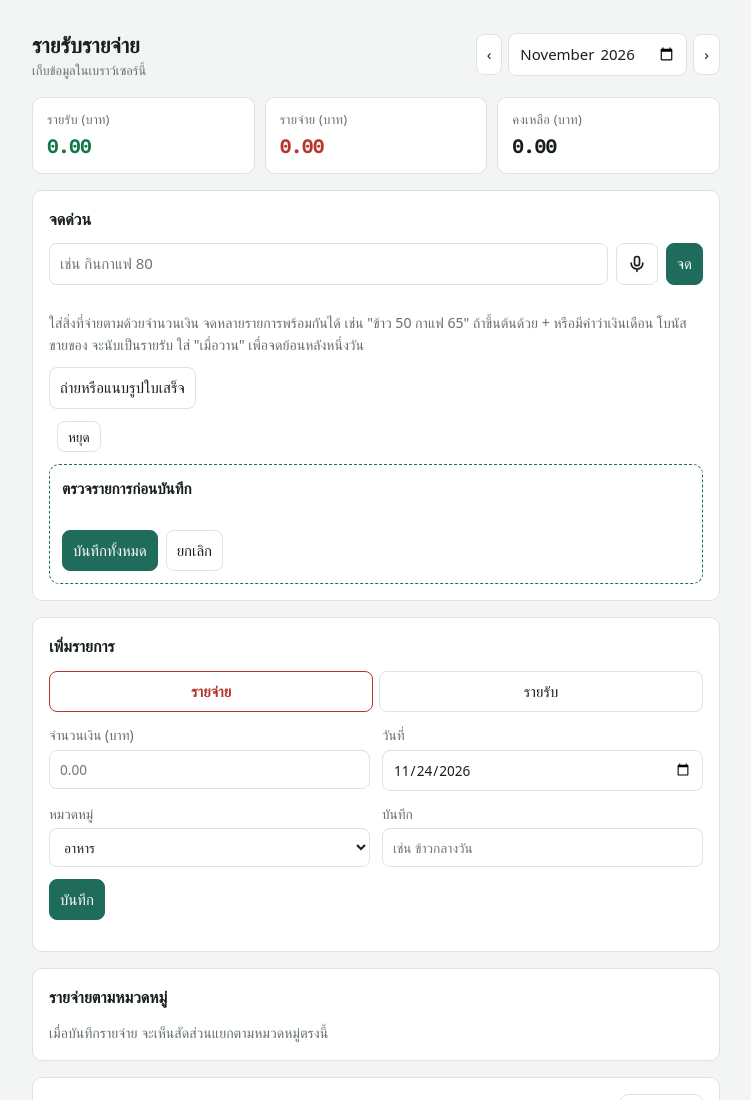
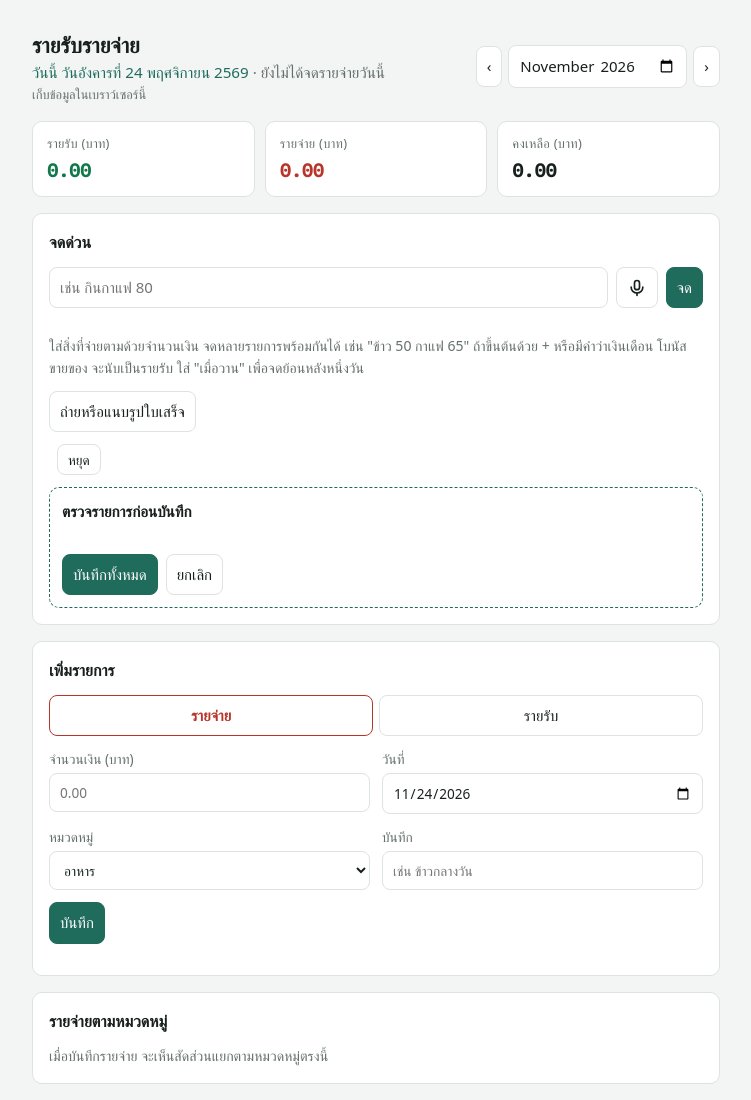
Before and after one commit to Pakornsudlor/PAKORN, a plain HTML site: page artifact/expense-tracker.html in a window 1280 px wide. Shown: the top 1100 px of the page, without its empty margins (264-1015 px from the left). Drawn offline with Linux system fonts and the light colour scheme; a web font is replaced by a local one.

Commit message:
Show today's date and today's spending in the header
Co-Authored-By: Claude Opus 5.5 <noreply@anthropic.com>
Claude-Session: https://claude.ai/code/session_01EQzzvDYJUx1irJC4SwoE6E

```diff
--- a/artifact/expense-tracker.html
+++ b/artifact/expense-tracker.html
@@ -43,6 +43,8 @@ body {
 h1 { margin: 0; font-size: 1.35rem; font-weight: 600; text-wrap: balance; }
 h2 { margin: 0; font-size: 1rem; font-weight: 600; }
 .status { font-size: .8rem; color: var(--muted); }
+.today { font-size: .95rem; font-weight: 500; color: var(--accent); }
+.today span { color: var(--muted); font-weight: 400; }
 .month-nav { display: flex; gap: 6px; align-items: center; }
 input, select, button {
   font: inherit; color: var(--text); background: var(--surface);
@@ -127,6 +129,7 @@ button.danger { border-color: var(--expense); color: var(--expense); }
   <header class="top">
     <div>
       <h1>รายรับรายจ่าย</h1>
+      <div class="today" id="todayLine"></div>
       <div class="status" id="status">กำลังโหลดข้อมูล…</div>
     </div>
     <div class="month-nav">
@@ -320,9 +323,22 @@ button.danger { border-color: var(--expense); color: var(--expense); }
     });
   }
 
+  // ---------- today line ----------
+  const fullDateFmt = new Intl.DateTimeFormat('th-TH', { weekday: 'long', day: 'numeric', month: 'long', year: 'numeric' });
+  function renderToday() {
+    const today = todayISO();
+    const spent = transactions.reduce((s, t) => s + (t.type === 'expense' && t.date === today ? t.amount : 0), 0);
+    const line = $('todayLine');
+    line.textContent = 'วันนี้ ' + fullDateFmt.format(new Date());
+    const extra = document.createElement('span');
+    extra.textContent = spent > 0 ? ` · ใช้ไปแล้ว ${fmt.format(spent)} บาท` : ' · ยังไม่ได้จดรายจ่ายวันนี้';
+    line.appendChild(extra);
+  }
+
   // ---------- render ----------
   function render() {
     $('monthPicker').value = currentMonth;
+    renderToday();
     const monthTx = transactions.filter((t) => t.date.startsWith(currentMonth))
       .sort((a, b) => b.date.localeCompare(a.date) || (b.createdAt || 0) - (a.createdAt || 0));
     let income = 0, expense = 0;
@@ -721,6 +737,7 @@ button.danger { border-color: var(--expense); color: var(--expense); }
   resetForm();
   render();
   initStorage();
+  setInterval(renderToday, 60000);
   (async () => {
     if (!window.claude) return;
     try {
```
